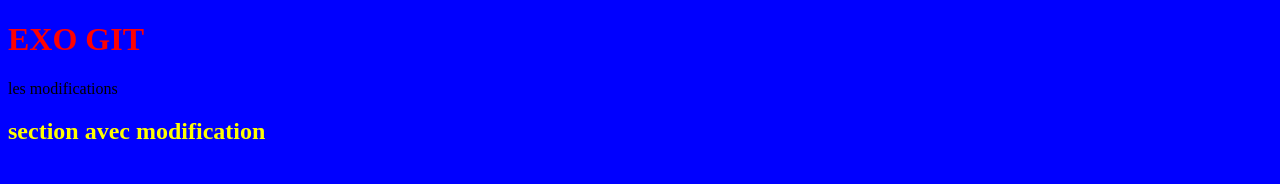
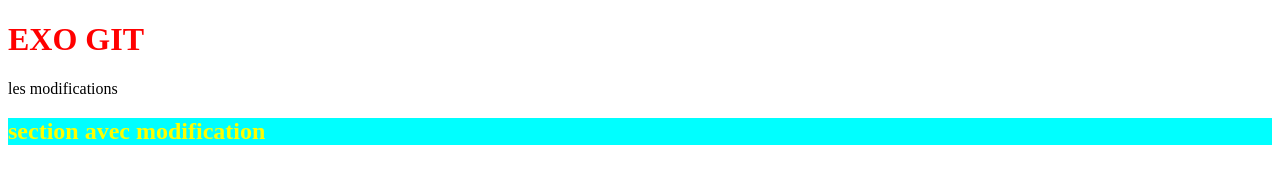
Before and after one commit to Salimou95/Gitexo, a plain HTML site: page index.html in a window 1280 px wide. Drawn offline with Linux system fonts and the light colour scheme.

Commit message:
modif css

```diff
--- a/style.css
+++ b/style.css
@@ -1,10 +1,9 @@
-*{
-    background-color: blue;
-}
+
 h1{
     color: red;
 }
 section{
     background-color: aqua;
     color: yellow;
+
 }
```
